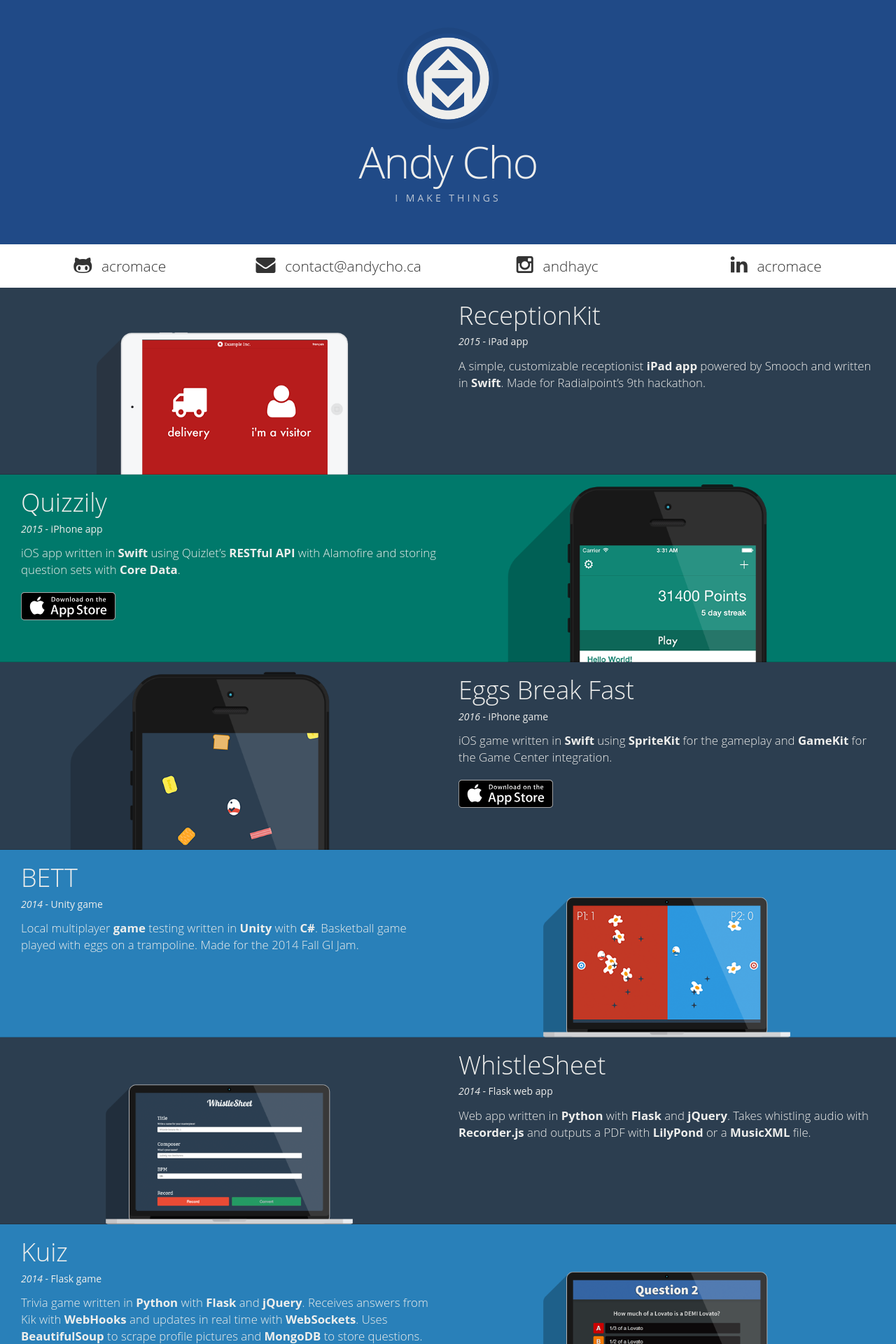
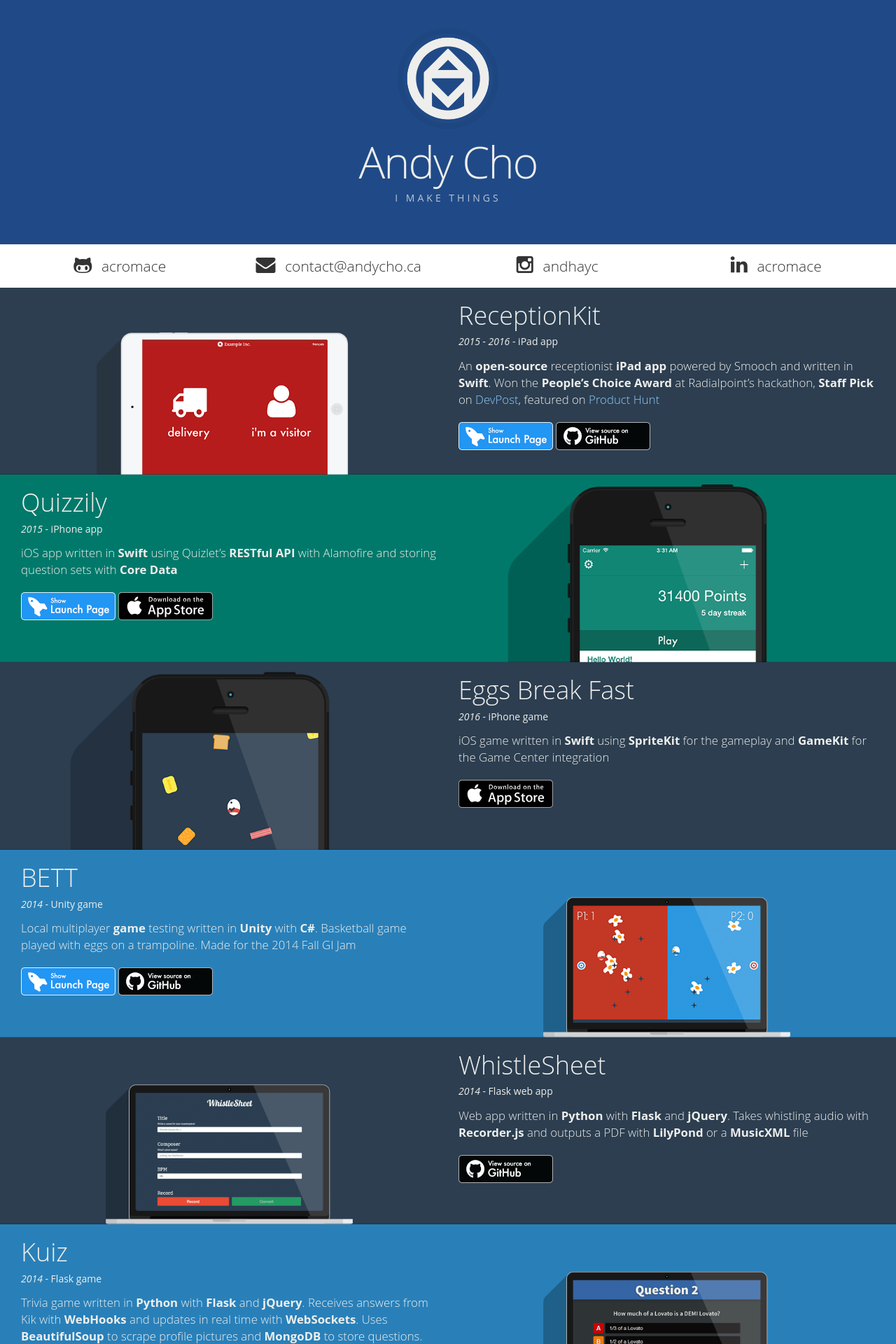
Before and after one commit to AcroMace/acromace.github.io, a Jekyll site: the page built from index.html, in a window 1280 px wide. Shown: the top 1920 px of the page at 70% size. Built offline with Jekyll 4.4.1, drawn with Linux system fonts in a browser that asks for light colours.

Commit message:
Add call to action buttons

```diff
--- a/_includes/project_row.html
+++ b/_includes/project_row.html
@@ -4,18 +4,44 @@
       <h1>{{ include.title }}</h1>
       <h5><em>{{ include.year }}</em> - {{ include.description_brief }}</h5>
       <p>{{ include.description_long | markdownify }}</p>
+      <div class="call-to-action-buttons">
+      {% if include.launch_page_link %}
+        <div>
+          <a href="{{ include.launch_page_link }}">
+            <img src="/assets/button/launch-page.png"
+              srcset="/assets/button/launch-page.png 1x, /assets/button/launch-page@2x.png 2x">
+          </a>
+        </div>
+      {% endif %}
       {% if include.app_store_link %}
+        <div>
           <a href="{{ include.app_store_link }}">
             <img class="app-store-icon" src="/assets/button/app-store.svg"/>
           </a>
+        </div>
+      {% endif %}
+      {% if include.github_link %}
+        <div>
+          <a href="{{ include.github_link }}">
+            <img src="/assets/button/show-source.png"
+              srcset="/assets/button/show-source.png 1x, /assets/button/show-source@2x.png 2x">
+          </a>
+        </div>
+      {% endif %}
+      {% if include.product_hunt_link %}
+        <div>
+          <a href="{{ product_hunt_link }}">
+            <img src="/assets/button/product-hunt.png"
+              srcset="/assets/button/product-hunt.png 1x, /assets/button/product-hunt@2x.png 2x">
+          </a>
+        </div>
       {% endif %}
       </div>
     </div>
+  </div>
   <div class="col-xs-12 col-sm-6 {% if include.align == 'left' %} col-md-pull-6 {% endif %}">
-    <a href="{{ include.url }}">
     <div class="project-image-wrapper">
       <img src="{{ site.baseurl }}/assets/button/{{ include.project_id }}.png"/>
     </div>
-    </a>
   </div>
 </div>
--- a/index.html
+++ b/index.html
@@ -6,15 +6,15 @@
 
 <div class="projects">
 
-{% include project_row.html project_id="receptionkit" title="ReceptionKit" year="2015" description_brief="iPad app" description_long="A simple, customizable receptionist **iPad app** powered by Smooch and written in **Swift**. Made for Radialpoint's 9th hackathon." url="http://acromace.com/receptionkit/" align="left" %}
+{% include project_row.html project_id="receptionkit" title="ReceptionKit" year="2015 - 2016" description_brief="iPad app" description_long="An **open-source** receptionist **iPad app** powered by Smooch and written in **Swift**. Won the **People's Choice Award** at Radialpoint's hackathon, **Staff Pick** on [DevPost](http://devpost.com/software/receptionkit), featured on [Product Hunt](https://www.producthunt.com/tech/receptionkit)" launch_page_link="https://acromace.com/receptionkit/" github_link="https://github.com/AcroMace/receptionkit" align="left" %}
 
-{% include project_row.html project_id="quizzily" title="Quizzily" year="2015" description_brief="iPhone app" description_long="iOS app written in **Swift** using Quizlet's **RESTful API** with Alamofire and storing question sets with **Core Data**." app_store_link="https://itunes.apple.com/ca/app/quizzily/id982813634" url="http://acromace.com/quizzily/" align="right" %}
+{% include project_row.html project_id="quizzily" title="Quizzily" year="2015" description_brief="iPhone app" description_long="iOS app written in **Swift** using Quizlet's **RESTful API** with Alamofire and storing question sets with **Core Data**" launch_page_link="https://acromace.com/quizzily/" app_store_link="https://itunes.apple.com/ca/app/quizzily/id982813634" align="right" %}
 
-{% include project_row.html project_id="eggs-break-fast" title="Eggs Break Fast" year="2016" description_brief="iPhone game" description_long="iOS game written in **Swift** using **SpriteKit** for the gameplay and **GameKit** for the Game Center integration." app_store_link="https://itunes.apple.com/WebObjects/MZStore.woa/wa/viewSoftware?id=1073317600" url="https://itunes.apple.com/WebObjects/MZStore.woa/wa/viewSoftware?id=1073317600" align="left" %}
+{% include project_row.html project_id="eggs-break-fast" title="Eggs Break Fast" year="2016" description_brief="iPhone game" description_long="iOS game written in **Swift** using **SpriteKit** for the gameplay and **GameKit** for the Game Center integration" app_store_link="https://itunes.apple.com/WebObjects/MZStore.woa/wa/viewSoftware?id=1073317600" align="left" %}
 
-{% include project_row.html project_id="bett" title="BETT" year="2014" description_brief="Unity game" description_long="Local multiplayer **game** testing written in **Unity** with **C#**. Basketball game played with eggs on a trampoline. Made for the 2014 Fall GI Jam." url="http://acromace.com/BETT/" align="right" %}
+{% include project_row.html project_id="bett" title="BETT" year="2014" description_brief="Unity game" description_long="Local multiplayer **game** testing written in **Unity** with **C#**. Basketball game played with eggs on a trampoline. Made for the 2014 Fall GI Jam" launch_page_link="https://acromace.com/BETT/" github_link="https://github.com/AcroMace/BETT" align="right" %}
 
-{% include project_row.html project_id="whistlesheet" title="WhistleSheet" year="2014" description_brief="Flask web app" description_long="Web app written in **Python** with **Flask** and **jQuery**. Takes whistling audio with **Recorder.js** and outputs a PDF with **LilyPond** or a **MusicXML** file." url="http://acromace.pythonanywhere.com/" align="left" %}
+{% include project_row.html project_id="whistlesheet" title="WhistleSheet" year="2014" description_brief="Flask web app" description_long="Web app written in **Python** with **Flask** and **jQuery**. Takes whistling audio with **Recorder.js** and outputs a PDF with **LilyPond** or a **MusicXML** file" align="left" github_link="https://github.com/AcroMace/whistlesheet" %}
 
 {% include project_row.html project_id="kuiz" title="Kuiz" year="2014" description_brief="Flask game" description_long="Trivia game written in **Python** with **Flask** and **jQuery**. Receives answers from Kik with **WebHooks** and updates in real time with **WebSockets**. Uses **BeautifulSoup** to scrape profile pictures and **MongoDB** to store questions." url="" align="right" %}
 
--- a/resources/andy.css
+++ b/resources/andy.css
@@ -103,11 +103,6 @@
 	width: 100%;
 }
 
-.project .description .app-store-icon {
-	position: inline;
-	margin-left: 0;
-}
-
 #project-eggs-break-fast {
 	background-color: #2c3e50;
 }
@@ -166,12 +161,20 @@
 	margin-bottom: 5px;
 }
 
-.description img {
-	display: block;
-	margin-left: auto;
-	margin-right: auto;
+.description a {
+	color: #90CAF9;
+}
+
+/* Call to action buttons below the description */
+
+.call-to-action-buttons {
 	margin-top: 20px;
 	margin-bottom: 20px;
+}
+
+.call-to-action-buttons div {
+	/* Force the buttons to be on one line, if possible */
+	display: inline-block;
 }
 
 
@@ -191,7 +194,7 @@
 }
 
 /* Boostrap Medium size is 992 */
-@media(min-width: 1100px) {
+@media(min-width: 1200px) {
 	.projects .project-image-wrapper {
 		height: 100%;
 		min-height: 100%;
```
Also changed, not shown: assets/button/launch-page.png (added), assets/button/launch-page@2x.png (added), assets/button/product-hunt.png (added), assets/button/product-hunt@2x.png (added), assets/button/show-source.png (added), assets/button/show-source@2x.png (added). Lines whose indentation alone changed are shown as unchanged.
